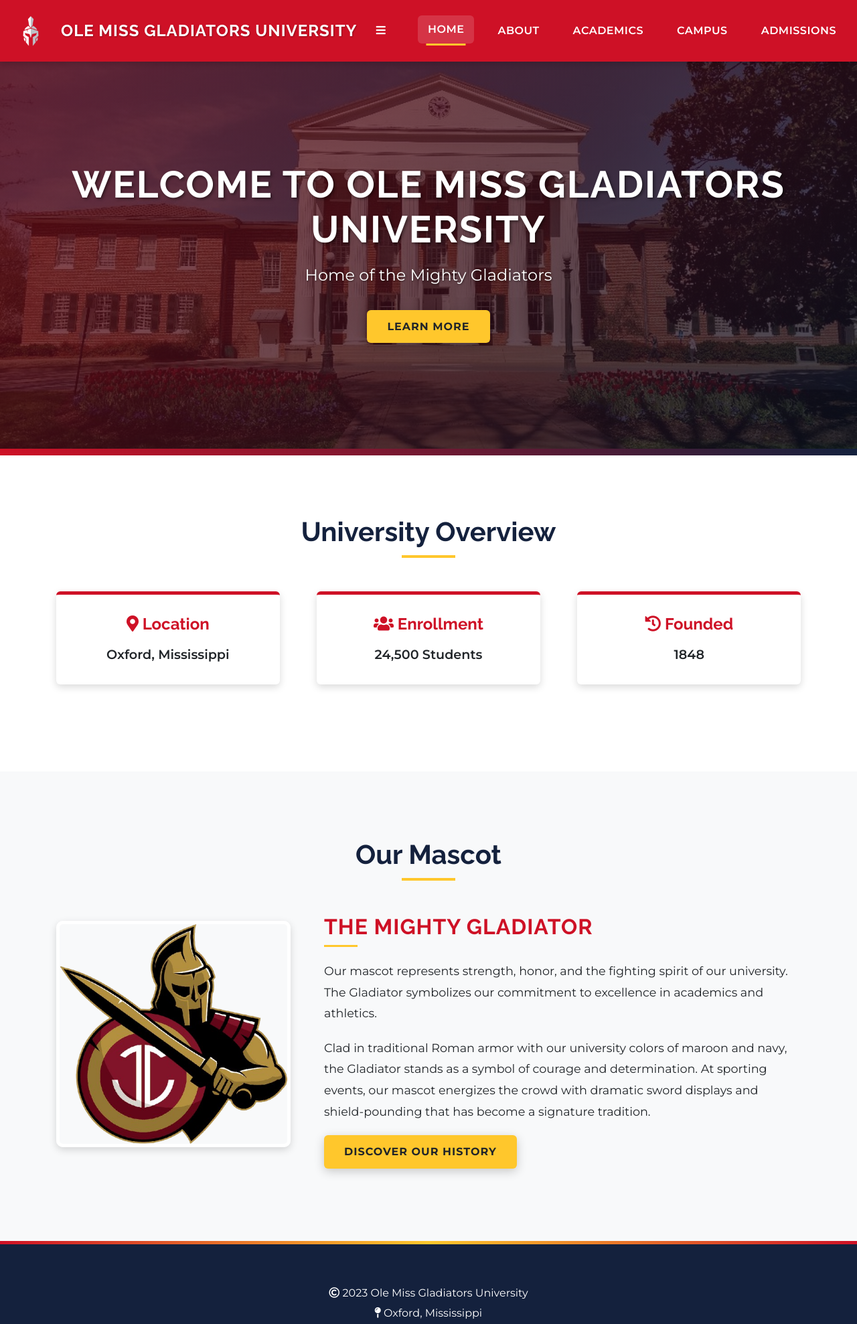
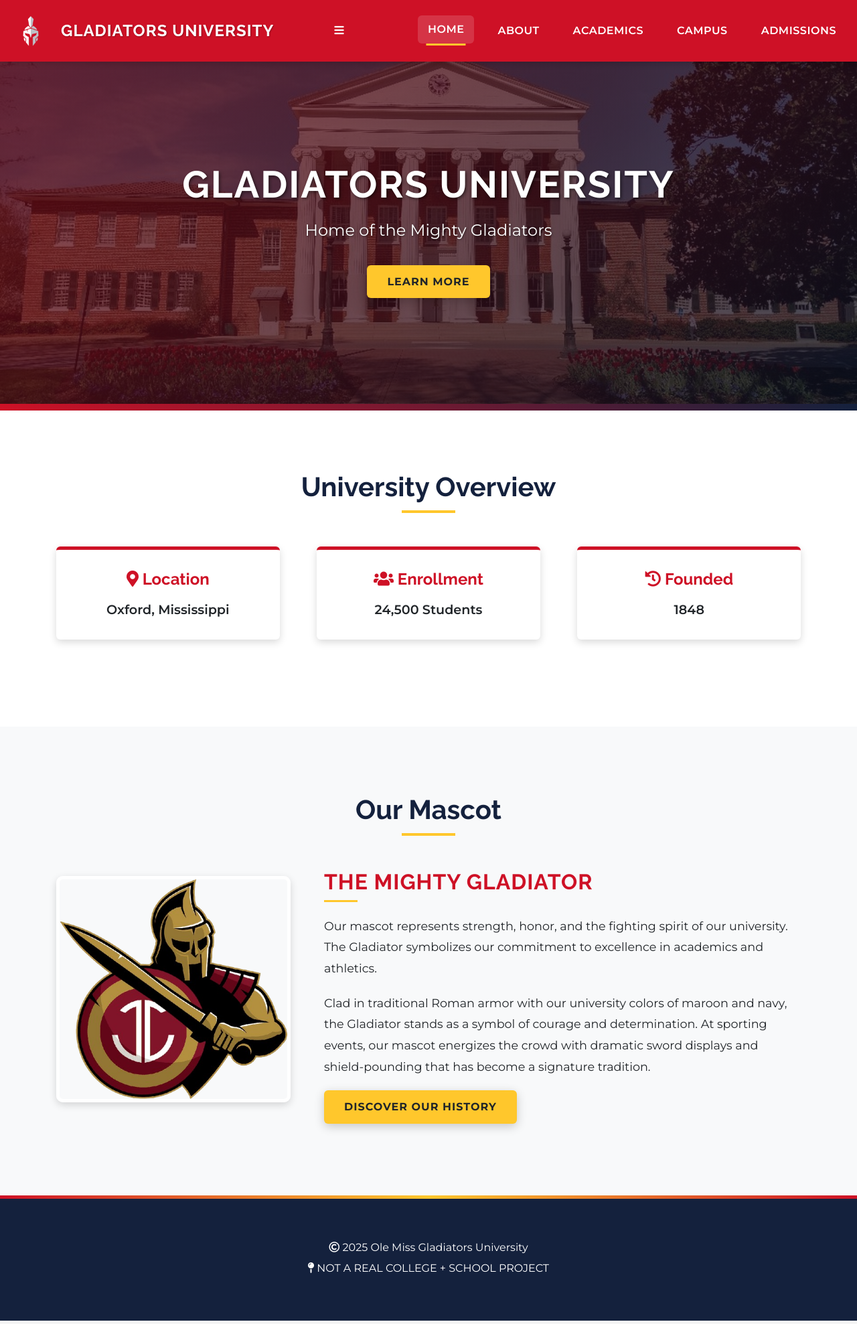
Before and after one commit to Spartan370/SchoolWeb, a plain HTML site: page index.html in a window 1280 px wide. Shown: the whole page at 67% size. Drawn offline with Linux system fonts and the light colour scheme.

Commit message:
Update index.html

```diff
--- a/index.html
+++ b/index.html
@@ -3,15 +3,15 @@
 <head>
     <meta charset="UTF-8">
     <meta name="viewport" content="width=device-width, initial-scale=1.0">
-    <title>Ole Miss Gladiators University</title>
+    <title>Gladiators University</title>
     <link rel="stylesheet" href="css/style.css">
     <link rel="icon" href="images/favicon.ico" type="image/x-icon">
 </head>
 <body>
     <header>
         <div class="logo-container">
-            <img src="images/gladiator-logo.png" alt="Ole Miss Gladiators Logo" class="logo">
-            <h1>Ole Miss Gladiators University</h1>
+            <img src="images/gladiator-logo.png" alt="Gladiators Logo" class="logo">
+            <h1>Gladiators University</h1>
         </div>
         <nav>
             <ul>
@@ -27,7 +27,7 @@
     <main>
         <section class="hero">
             <div class="hero-content">
-                <h1>Welcome to Ole Miss Gladiators University</h1>
+                <h1>Gladiators University</h1>
                 <p>Home of the Mighty Gladiators</p>
                 <a href="about.html" class="btn">Learn More</a>
             </div>
@@ -71,8 +71,8 @@
 
     <footer>
         <div class="container">
-            <p><i class="far fa-copyright"></i> 2023 Ole Miss Gladiators University</p>
-            <p><i class="fas fa-map-pin"></i> Oxford, Mississippi</p>
+            <p><i class="far fa-copyright"></i> 2025 Ole Miss Gladiators University</p>
+            <p><i class="fas fa-map-pin"></i> NOT A REAL COLLEGE + SCHOOL PROJECT</p>
         </div>
     </footer>
 
```
